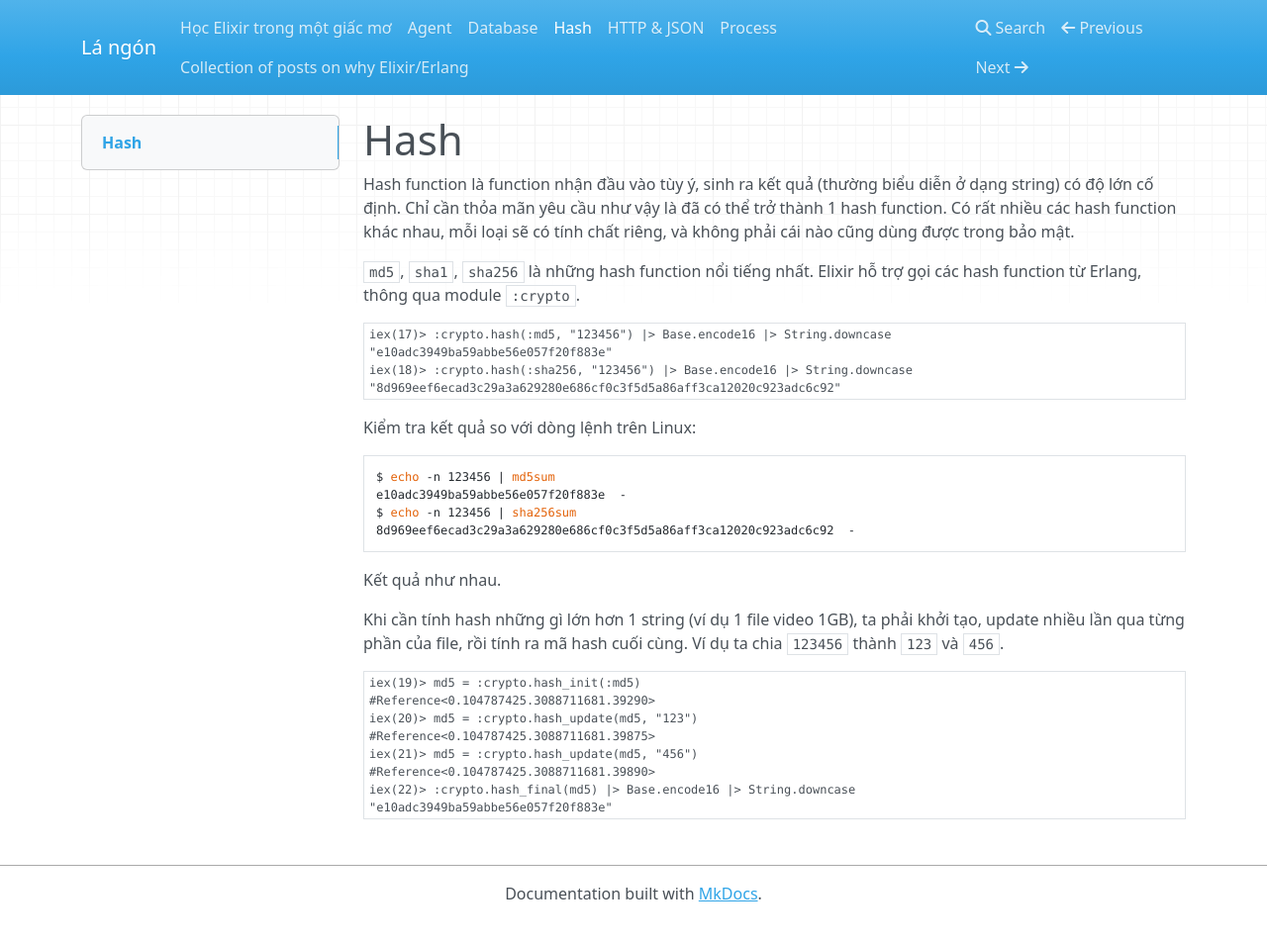
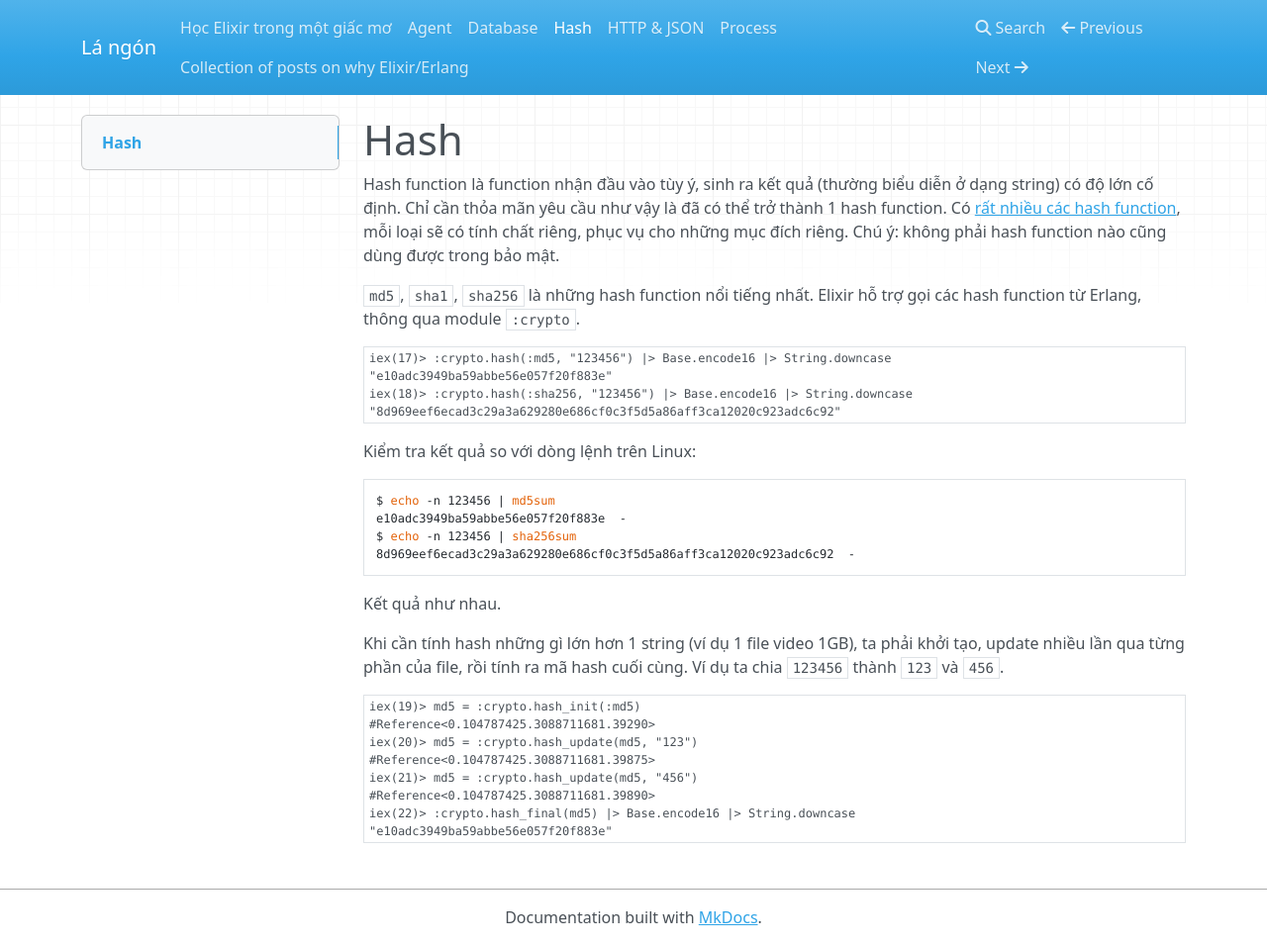
Before and after one commit to hvnsweeting/elixir-trong-mot-giac-mo, an MkDocs documentation site: the page built from docs/hash.md, in a window 1280 px wide and 955 px high. Shown: the whole window at 99% size. Built offline with MkDocs 1.6.1, drawn with Linux system fonts in a browser that asks for light colours; nearby versions of some CDN libraries.

Commit message:
Add link to wiki

```diff
--- a/docs/hash.md
+++ b/docs/hash.md
@@ -2,8 +2,8 @@
 Hash function là function nhận đầu vào tùy ý, sinh ra kết quả (thường biểu diễn
 ở dạng string) có độ lớn cố định.
 Chỉ cần thỏa mãn yêu cầu như vậy là đã có thể trở thành 1 hash function.
-Có rất nhiều các hash function khác nhau, mỗi loại sẽ có tính chất riêng,
-và không phải cái nào cũng dùng được trong bảo mật.
+Có [rất nhiều các hash function](https://en.wikipedia.org/wiki/List_of_hash_functions#Non-cryptographic_hash_functions), mỗi loại sẽ có tính chất riêng, phục vụ cho những mục đích riêng.
+Chú ý: không phải hash function nào cũng dùng được trong bảo mật.
 
 `md5`, `sha1`, `sha256` là những hash function nổi tiếng nhất.
 Elixir hỗ trợ gọi các hash function từ Erlang, thông qua module `:crypto`.
```
